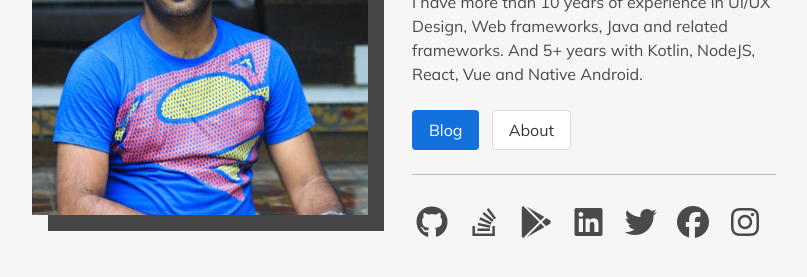
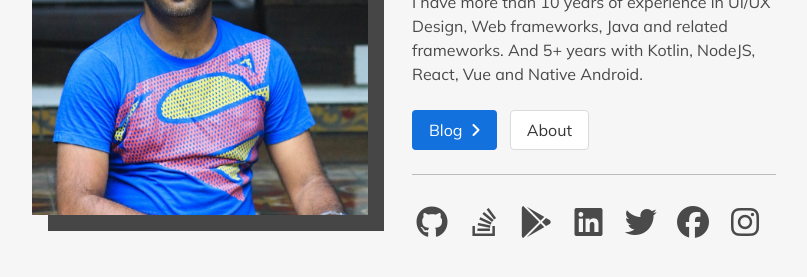
Before and after one commit to midhunhk/midhunhk.github.io, a Jekyll site: the page bio/index.html, which Jekyll copies as it is, in a window 1280 px wide. Shown: the part 216-493 px from the top of the page, without its empty margins (244-1051 px from the left). Built offline with Jekyll 4.4.1, drawn with Linux system fonts in a browser that asks for light colours; nearby versions of some CDN libraries.

Commit message:
add arrow to button

```diff
--- a/bio/index.html
+++ b/bio/index.html
@@ -44,7 +44,10 @@
                         And 5+ years with Kotlin, NodeJS, React, Vue and Native Android.
                     </p>
 
-                    <a class="is-primary button accent-bg mt-5" href="https://midhunhk.github.io"><span>Blog</span> </a>
+                    <a class="is-primary button accent-bg mt-5" href="https://midhunhk.github.io">
+                        <span class="mr-2">Blog</span>
+                        <i class="fas fa-angle-right"></i>
+                    </a>
                     <a class="button is-outlined mt-5 ml-2" href="https://midhunhk.github.io/about/">About</a>
 
                     <div class="divider mt-5 mb-5">&nbsp;</div>
```
